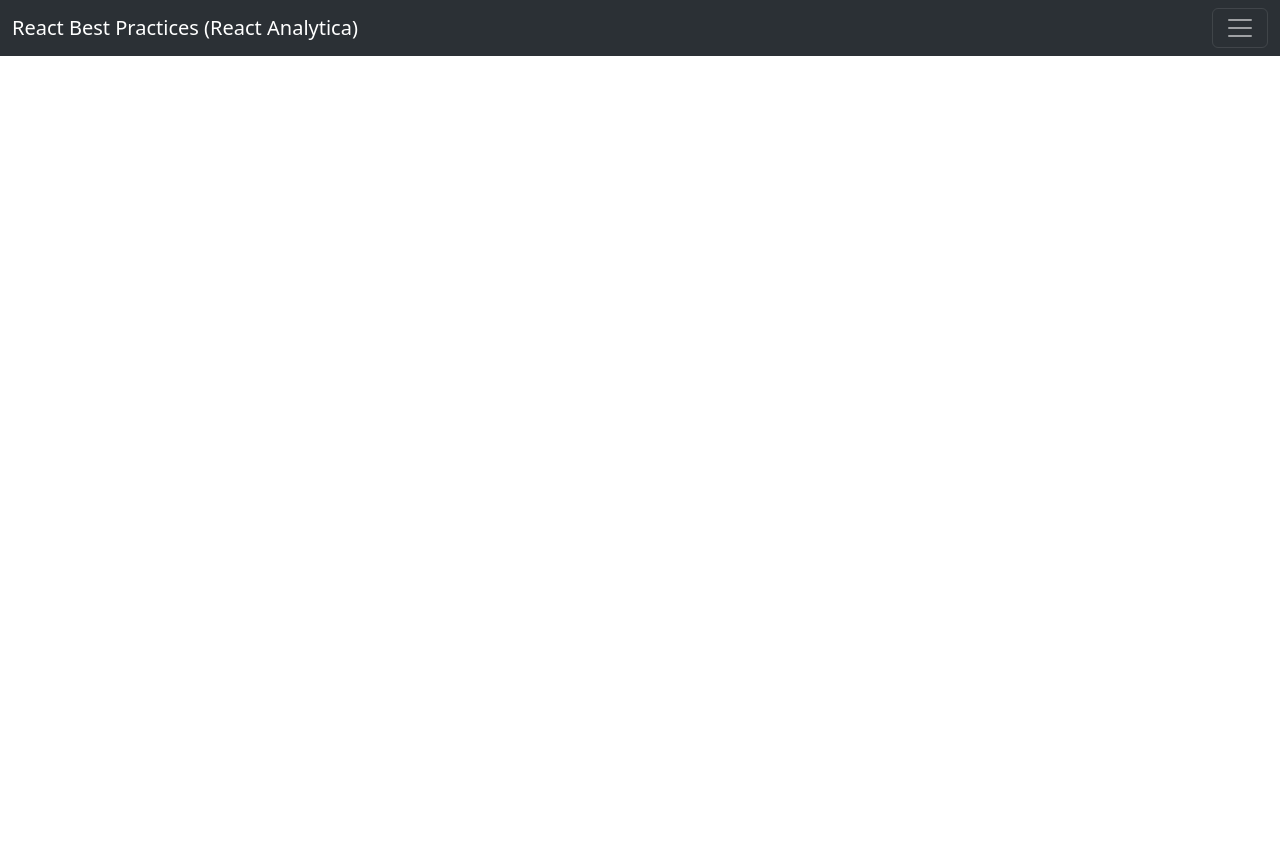
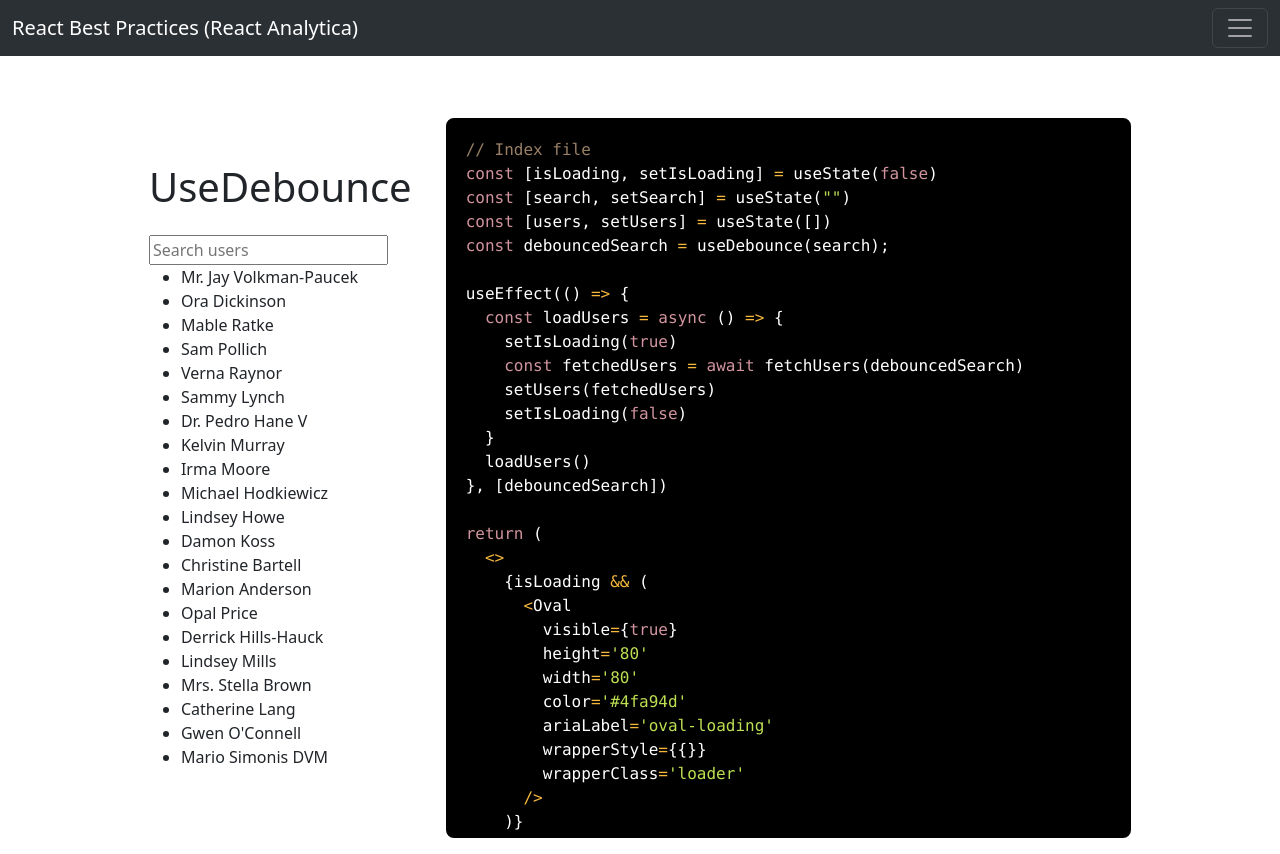
Before and after one commit to munish12/React-code-practices, a React app: page /UseDebounce in a window 1280 px wide. Built offline with nearby package versions, Linux system fonts and the light colour scheme.

Commit message:
Added debounced hook

```diff
--- a/package.json
+++ b/package.json
@@ -5,6 +5,7 @@
   "private": true,
   "dependencies": {
     "@babel/core": "^7.16.0",
+    "@faker-js/faker": "^8.4.1",
     "@pmmmwh/react-refresh-webpack-plugin": "^0.5.3",
     "@svgr/webpack": "^5.5.0",
     "@testing-library/jest-dom": "^5.17.0",
--- a/src/App.js
+++ b/src/App.js
@@ -12,6 +12,7 @@ import UseContext from './pages/hooks-explained/useContext/UseContext'
 import UseRef from './pages/hooks-explained/useRef/useRef'
 import UseReducer from './pages/hooks-explained/useReducer/useReducer'
 import DataFetching from './pages/hooks-explained/dataFetching/dataFetching'
+import UseDebounce from './pages/hooks-explained/useDebounce/useDebounce'
 
 
 function App() {
@@ -30,6 +31,7 @@ function App() {
             <Route path='/UseRef' element={<UseRef />} />
             <Route path='/UseReducer' element={<UseReducer />} />
             <Route path='/data-fetching' element={<DataFetching />} />
+            <Route path='/UseDebounce' element={<UseDebounce />} />
           </Routes>
         </div>
     </Router>
--- a/src/components/ui/cardList.jsx
+++ b/src/components/ui/cardList.jsx
@@ -21,7 +21,8 @@ const cardData = [
           { title: 'useCallback', path: '/useCallback' },
           { title: 'UseContext', path: '/UseContext' },
           { title: 'UseRef', path: '/UseRef' },
-          { title: 'UseReducer', path: '/UseReducer' }
+          { title: 'UseReducer', path: '/UseReducer' },
+          { title: 'UseDebounce', path: '/UseDebounce' }
         ]
       }
     ]
--- /dev/null
+++ b/src/hooks/useDebounce.js
@@ -0,0 +1,16 @@
+import React, { useEffect, useState } from 'react'
+
+const useDebounce = (value, delay = 500) => {
+  const [debouncedValue, setDebouncedValue] = useState(value)
+  useEffect(() => {
+    const timeout = setTimeout(() => {
+      setDebouncedValue(value)
+    }, delay)
+
+    return () => clearTimeout(timeout)
+  }, [value, delay])
+
+  return debouncedValue
+}
+
+export default useDebounce
--- /dev/null
+++ b/src/pages/hooks-explained/useDebounce/UseDebounceSnippet.jsx
@@ -0,0 +1,104 @@
+// UseStateCodeSnippet.js
+export const UseDebounceCodeSnippet = `
+// Index file
+const [isLoading, setIsLoading] = useState(false)
+const [search, setSearch] = useState("")
+const [users, setUsers] = useState([])
+const debouncedSearch = useDebounce(search);
+
+useEffect(() => {
+  const loadUsers = async () => {
+    setIsLoading(true)
+    const fetchedUsers = await fetchUsers(debouncedSearch)
+    setUsers(fetchedUsers)
+    setIsLoading(false)
+  }
+  loadUsers()
+}, [debouncedSearch])
+
+return (
+  <>
+    {isLoading && (
+      <Oval
+        visible={true}
+        height='80'
+        width='80'
+        color='#4fa94d'
+        ariaLabel='oval-loading'
+        wrapperStyle={{}}
+        wrapperClass='loader'
+      />
+    )}
+    <Stack direction='horizontal' gap={3} className='mx-auto'>
+      <div className='p-2'>
+        <h1 className='mb-4 text-2xl'>UseDebounce</h1>
+        <SearchBar onChange={setSearch} />
+        {!isLoading && (
+          <ul style={{ height: '500px', overflow: 'auto' }}>
+            {users.map(user => {
+              return <li key={user.id}>{user.name}</li>
+            })}
+          </ul>
+        )}
+      </div>
+    </Stack>
+  </>
+)
+}
+
+export default UseDebounce
+
+// Custom hook use debounce.js
+import React, { useEffect, useState } from 'react'
+
+const useDebounce = (value, delay = 500) => {
+  const [debouncedValue, setDebouncedValue] = useState(value)
+  useEffect(() => {
+    const timeout = setTimeout(() => {
+      setDebouncedValue(value)
+    }, delay)
+
+    return () => clearTimeout(timeout)
+  }, [value, delay])
+
+  return debouncedValue
+}
+
+export default useDebounce
+
+
+// Faker backend api to get the users
+import { faker } from '@faker-js/faker';
+
+export const fakeUsers = Array(1000)
+  .fill(0)
+  .map((_, i) => ({
+    id: i,
+    name: faker.person.fullName(),
+  }));
+
+// Fake function mocking an api
+export const fetchUsers = async (searchedUsers) => {
+  await new Promise((resolve) => setTimeout(resolve, 1000));
+  return fakeUsers.filter((user) =>
+    user.name.includes(searchedUsers),
+  );
+};
+
+// Simple HTML element to search the usersimport React from 'react'
+
+const SearchBar = ({onChange}) => {
+  return (
+    <input
+      type='text'
+      onChange={e => onChange(e.target.value)}
+      placeholder='Search users'
+    />
+  )
+}
+
+export default SearchBar
+
+
+
+`;
--- /dev/null
+++ b/src/pages/hooks-explained/useDebounce/searchBar.jsx
@@ -0,0 +1,13 @@
+import React from 'react'
+
+const SearchBar = ({onChange}) => {
+  return (
+    <input
+      type='text'
+      onChange={e => onChange(e.target.value)}
+      placeholder='Search users'
+    />
+  )
+}
+
+export default SearchBar
--- /dev/null
+++ b/src/pages/hooks-explained/useDebounce/useDebounce.jsx
@@ -0,0 +1,63 @@
+import React, { useEffect, useRef, useState } from 'react'
+import { Alert, Button, ButtonGroup, Stack } from 'react-bootstrap'
+import { Prism as SyntaxHighlighter } from 'react-syntax-highlighter'
+import { dark } from 'react-syntax-highlighter/dist/esm/styles/prism'
+import { UseDebounceCodeSnippet } from './UseDebounceSnippet'
+import { Audio, Oval } from 'react-loader-spinner'
+import SearchBar from './searchBar'
+import { fetchUsers, fakeUsers } from './utils'
+import useDebounce from '../../../hooks/useDebounce'
+
+const UseDebounce = () => {
+  const [isLoading, setIsLoading] = useState(false)
+  const [search, setSearch] = useState("")
+  const [users, setUsers] = useState([])
+  const debouncedSearch = useDebounce(search);
+
+  useEffect(() => {
+    const loadUsers = async () => {
+      setIsLoading(true)
+      const fetchedUsers = await fetchUsers(debouncedSearch)
+      setUsers(fetchedUsers)
+      setIsLoading(false)
+    }
+    loadUsers()
+  }, [debouncedSearch])
+
+  return (
+    <>
+      {isLoading && (
+        <Oval
+          visible={true}
+          height='80'
+          width='80'
+          color='#4fa94d'
+          ariaLabel='oval-loading'
+          wrapperStyle={{}}
+          wrapperClass='loader'
+        />
+      )}
+      <Stack direction='horizontal' gap={3} className='mx-auto'>
+        <div className='p-2'>
+          <h1 className='mb-4 text-2xl'>UseDebounce</h1>
+          <SearchBar onChange={setSearch} />
+          {!isLoading && (
+            <ul style={{ height: '500px', overflow: 'auto' }}>
+              {users.map(user => {
+                return <li key={user.id}>{user.name}</li>
+              })}
+            </ul>
+          )}
+        </div>
+
+        <div className='p-2'>
+          <SyntaxHighlighter language='javascript' style={dark}>
+            {UseDebounceCodeSnippet.trim()}
+          </SyntaxHighlighter>
+        </div>
+      </Stack>
+    </>
+  )
+}
+
+export default UseDebounce
--- /dev/null
+++ b/src/pages/hooks-explained/useDebounce/utils.jsx
@@ -0,0 +1,16 @@
+import { faker } from '@faker-js/faker';
+
+export const fakeUsers = Array(1000)
+  .fill(0)
+  .map((_, i) => ({
+    id: i,
+    name: faker.person.fullName(),
+  }));
+
+// Fake function mocking an api
+export const fetchUsers = async (searchedUsers) => {
+  await new Promise((resolve) => setTimeout(resolve, 1000));
+  return fakeUsers.filter((user) =>
+    user.name.includes(searchedUsers),
+  );
+};
```
Also changed, not shown: 1 other file (tests, documents, lock files or other folders).
